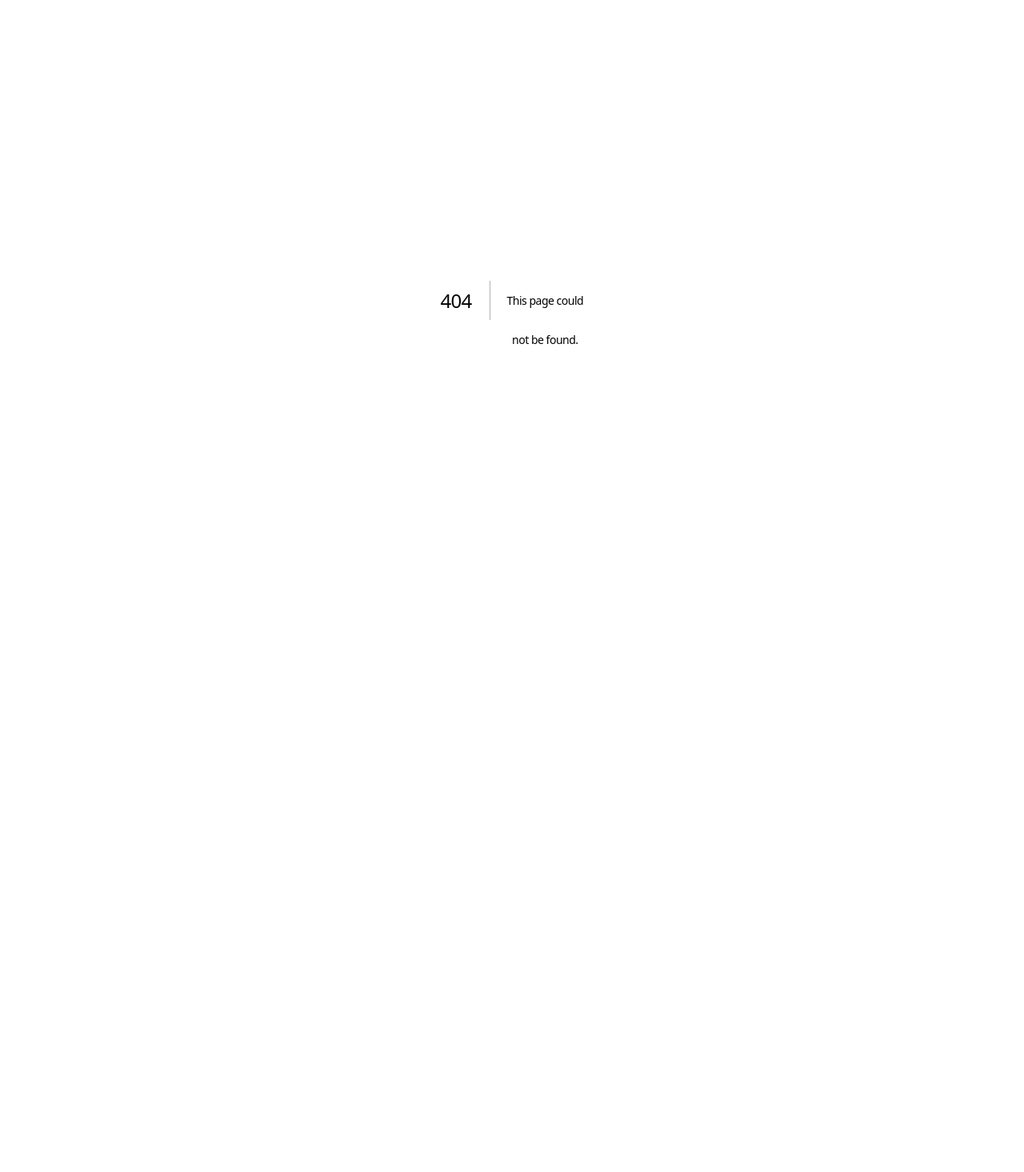
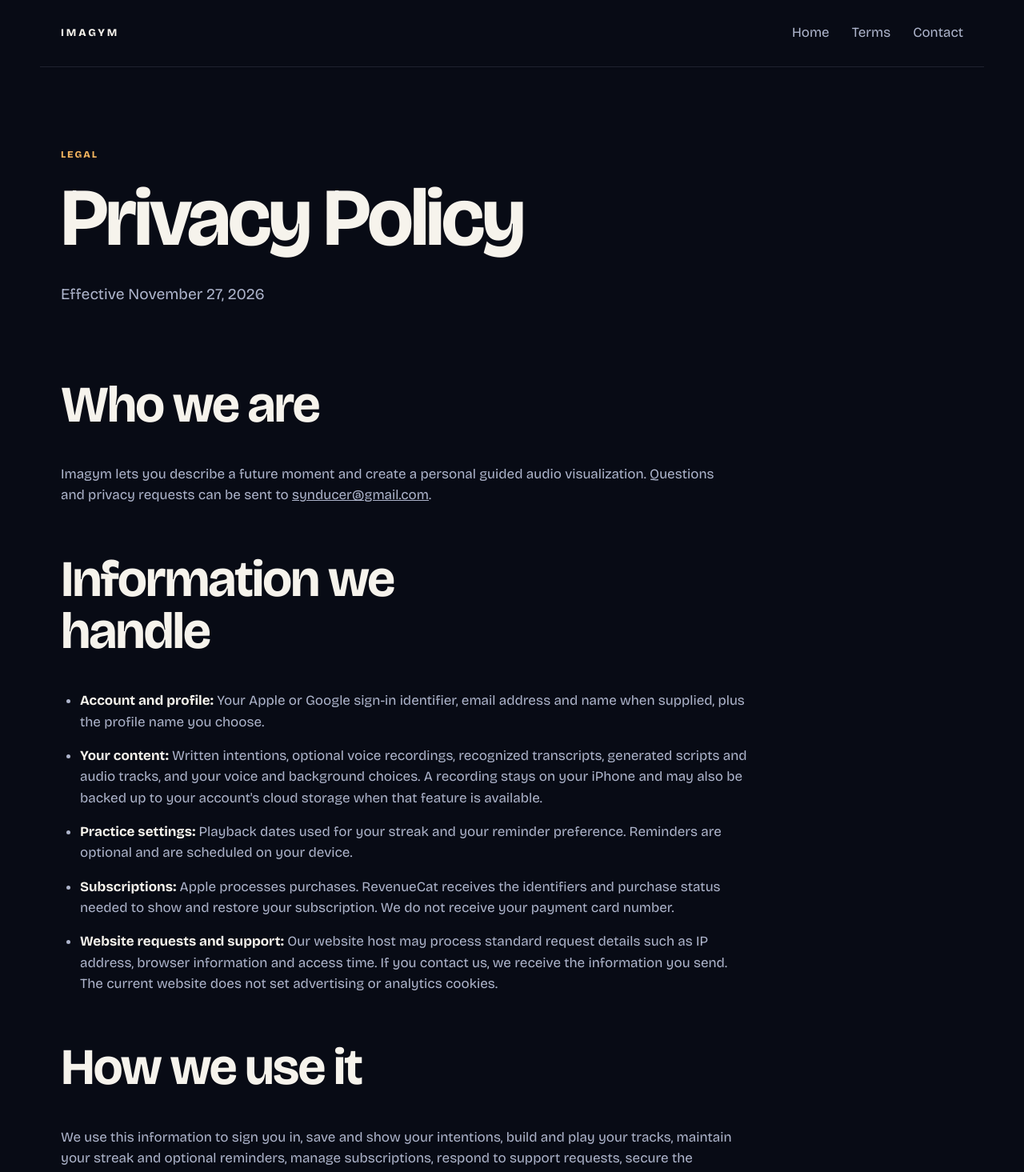
Before and after one commit to kon-rad/imagym-xyz, a Next.js app: page /privacy in a window 1280 px wide. Before the commit this address had no page. Shown: the top 1465 px of the page at 80% size. Before the commit the page ends 800 px from the top, so only its background shows below. Built offline with nearby package versions, Linux system fonts and the light colour scheme.

Commit message:
Publish current Imagym privacy policy on website

```diff
--- a/app/globals.css
+++ b/app/globals.css
@@ -481,6 +481,22 @@ h3 {
 .terms__action {
   margin-block: 32px;
 }
+.legal section + section {
+  margin-top: 58px;
+}
+.legal section p,
+.legal section li {
+  max-width: 76ch;
+  color: var(--muted);
+}
+.legal section ul {
+  display: grid;
+  gap: 16px;
+  padding-left: 24px;
+}
+.legal section strong {
+  color: var(--text);
+}
 .contact__reasons {
   display: grid;
   grid-template-columns: repeat(3, 1fr);
--- a/app/page.tsx
+++ b/app/page.tsx
@@ -2,11 +2,10 @@ import Image from "next/image";
 import Link from "next/link";
 
 const APP_STORE_URL = "https://apps.apple.com/app/imagym-ai-visualization/id6746975853";
-const PRIVACY_URL = "https://konradgnat.notion.site/Imagym-Privacy-Policy-20cba635994d8009976ae3e76e779036";
 
 function Mark() { return <span className="mark" aria-hidden="true"><i /><i /><i /></span>; }
 function Header() { return <header className="nav shell"><Link className="brand" href="/">IMAGYM</Link><nav aria-label="Primary"><Link href="/#how">How it works</Link><Link href="/blog/how-to-visualize">Blog</Link><Link href="/contact">Contact</Link><a className="button button--small" href={APP_STORE_URL}>Get the app</a></nav></header>; }
-function Footer() { return <footer className="footer shell"><Link className="brand" href="/">IMAGYM</Link><nav><Link href="/blog/how-to-visualize">Blog</Link><Link href="/contact">Contact</Link><a href={PRIVACY_URL}>Privacy</a><Link href="/terms">Terms</Link></nav><p>Made with intention by <a href="https://x.com/konrad_gnat">Konrad Gnat</a></p></footer>; }
+function Footer() { return <footer className="footer shell"><Link className="brand" href="/">IMAGYM</Link><nav><Link href="/blog/how-to-visualize">Blog</Link><Link href="/contact">Contact</Link><Link href="/privacy">Privacy</Link><Link href="/terms">Terms</Link></nav><p>Made with intention by <a href="https://x.com/konrad_gnat">Konrad Gnat</a></p></footer>; }
 function Phone({ src, alt, className = "" }: { src: string; alt: string; className?: string }) { return <div className={`phone ${className}`}><Image src={src} alt={alt} width={780} height={1688} sizes="(max-width: 700px) 72vw, 310px" /></div>; }
 
 const features = [
--- /dev/null
+++ b/app/privacy/page.tsx
@@ -0,0 +1,31 @@
+import type { Metadata } from "next";
+import Link from "next/link";
+
+export const metadata: Metadata = {
+  title: "Privacy Policy | Imagym",
+  description: "How the Imagym iOS app and imagym.xyz handle account information, recordings, visualizations, subscriptions, and privacy requests.",
+};
+
+export default function Privacy() {
+  return <>
+    <header className="nav shell"><Link className="brand" href="/">IMAGYM</Link><nav aria-label="Primary"><Link href="/">Home</Link><Link href="/terms">Terms</Link><Link href="/contact">Contact</Link></nav></header>
+    <main className="contact shell legal">
+      <header><p className="eyebrow">Legal</p><h1>Privacy Policy</h1><p className="lede">Effective November 27, 2026</p></header>
+      <section><h2>Who we are</h2><p>Imagym lets you describe a future moment and create a personal guided audio visualization. Questions and privacy requests can be sent to <a href="mailto:synducer@gmail.com">synducer@gmail.com</a>.</p></section>
+      <section><h2>Information we handle</h2><ul>
+        <li><strong>Account and profile:</strong> Your Apple or Google sign-in identifier, email address and name when supplied, plus the profile name you choose.</li>
+        <li><strong>Your content:</strong> Written intentions, optional voice recordings, recognized transcripts, generated scripts and audio tracks, and your voice and background choices. A recording stays on your iPhone and may also be backed up to your account&apos;s cloud storage when that feature is available.</li>
+        <li><strong>Practice settings:</strong> Playback dates used for your streak and your reminder preference. Reminders are optional and are scheduled on your device.</li>
+        <li><strong>Subscriptions:</strong> Apple processes purchases. RevenueCat receives the identifiers and purchase status needed to show and restore your subscription. We do not receive your payment card number.</li>
+        <li><strong>Website requests and support:</strong> Our website host may process standard request details such as IP address, browser information and access time. If you contact us, we receive the information you send. The current website does not set advertising or analytics cookies.</li>
+      </ul></section>
+      <section><h2>How we use it</h2><p>We use this information to sign you in, save and show your intentions, build and play your tracks, maintain your streak and optional reminders, manage subscriptions, respond to support requests, secure the service and diagnose failures. We do not use your recordings or intentions for advertising.</p></section>
+      <section><h2>Services that process information</h2><p>Firebase Authentication, Firestore and Storage handle accounts and saved app content. Apple and Google support sign-in, and Apple handles App Store purchases. RevenueCat manages subscription entitlements. The app sends your written intention or recognized transcript to Together AI to write a visualization script. Narration runs on your iPhone when available; if local narration fails or times out, the final script is sent to Together AI for speech generation. The original voice recording is not sent to Together AI for narration. Optional reminder text may also be generated using Together AI. Providers may process information in countries other than your own.</p></section>
+      <section><h2>Storage, security and retention</h2><p>We use access controls and encrypted network connections to protect stored and transmitted information. No service can guarantee absolute security. Saved content remains associated with your account until it is deleted or a deletion request is completed. We have not set a single fixed retention period for every provider or backup.</p></section>
+      <section><h2>Your choices and requests</h2><p>You can skip recording, disable reminders, edit or delete individual intentions, and cancel a subscription in your Apple Account settings. The app&apos;s <strong>Delete Account</strong> action currently deletes your sign-in account; it does not automatically erase every saved intention, script, recording or audio file. To request deletion of all associated data, a copy of your data, or a correction, email <a href="mailto:synducer@gmail.com">synducer@gmail.com</a>. We may need to verify that the request is yours. To manage information held by Apple or Google, use their account controls.</p></section>
+      <section><h2>Changes and contact</h2><p>We will update the effective date when this policy changes. For questions or privacy requests, email <a href="mailto:synducer@gmail.com">synducer@gmail.com</a>.</p></section>
+      <section><h2>Terms of Use</h2><p>Imagym uses <a href="https://www.apple.com/legal/internet-services/itunes/dev/stdeula/">Apple&apos;s Standard End User License Agreement</a>. You can also read our <Link href="/terms">Terms page</Link>.</p></section>
+    </main>
+    <footer className="footer shell"><Link className="brand" href="/">IMAGYM</Link><nav><Link href="/">Home</Link><Link href="/privacy">Privacy</Link><Link href="/terms">Terms</Link><Link href="/contact">Contact</Link></nav></footer>
+  </>;
+}
--- a/app/terms/page.tsx
+++ b/app/terms/page.tsx
@@ -16,6 +16,6 @@ export default function Terms() {
       <section aria-labelledby="license"><h2 id="license">Read the agreement</h2><p>The Apple Standard EULA governs your use of the Imagym iOS app, including its auto-renewable subscriptions.</p><p className="terms__action"><a className="button" href={APPLE_TERMS}>Read Apple&apos;s Standard EULA</a></p><p>Subscriptions are billed through your Apple Account. You can manage or cancel them in your device&apos;s Settings under Subscriptions.</p></section>
       <section aria-labelledby="help"><h2 id="help">Questions</h2><p>For help with Imagym, <Link href="/contact">contact us</Link>.</p></section>
     </main>
-    <footer className="footer shell"><Link className="brand" href="/">IMAGYM</Link><nav><Link href="/">Home</Link><Link href="/terms">Terms</Link><Link href="/contact">Contact</Link></nav></footer>
+    <footer className="footer shell"><Link className="brand" href="/">IMAGYM</Link><nav><Link href="/">Home</Link><Link href="/privacy">Privacy</Link><Link href="/terms">Terms</Link><Link href="/contact">Contact</Link></nav></footer>
   </>;
 }
```
